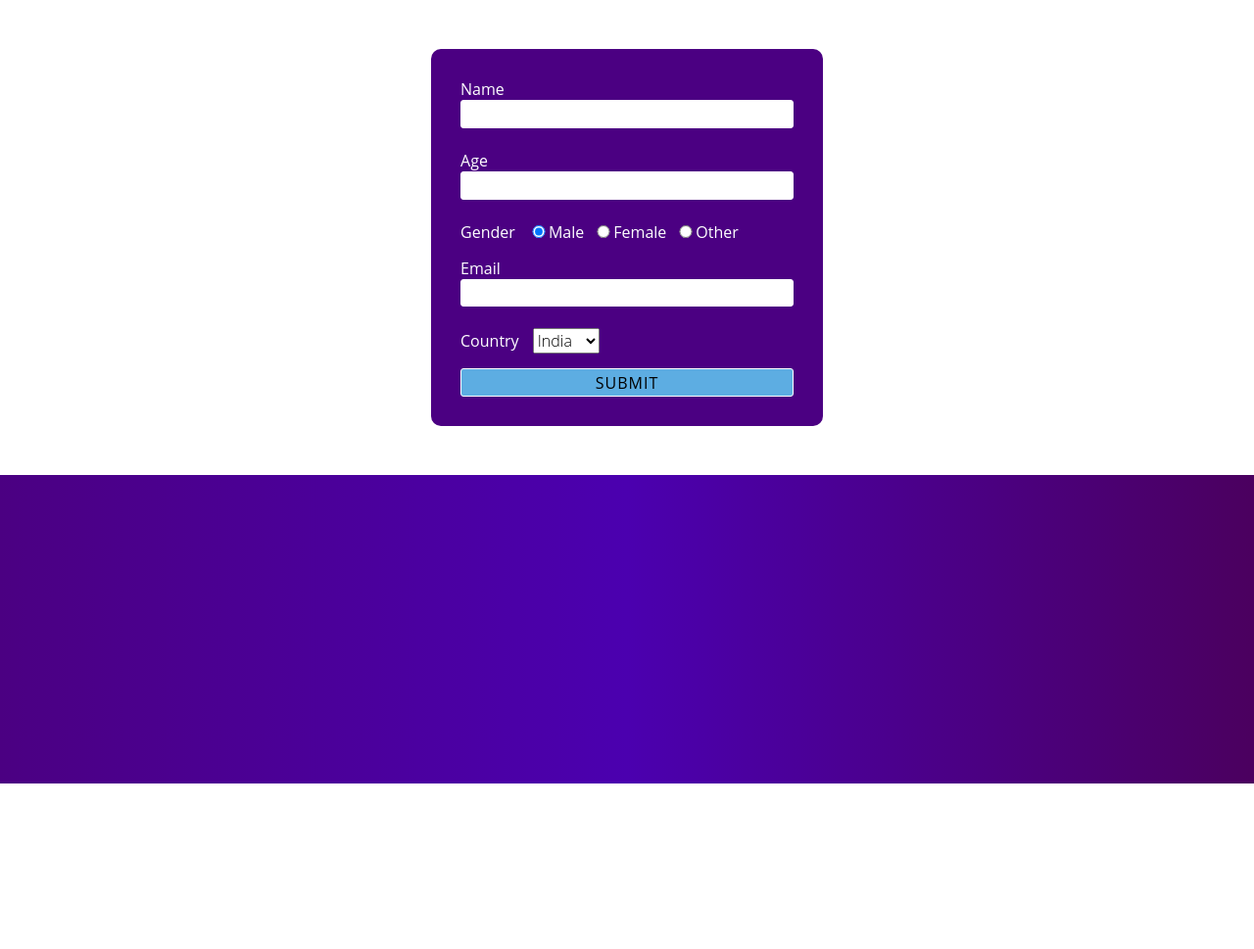
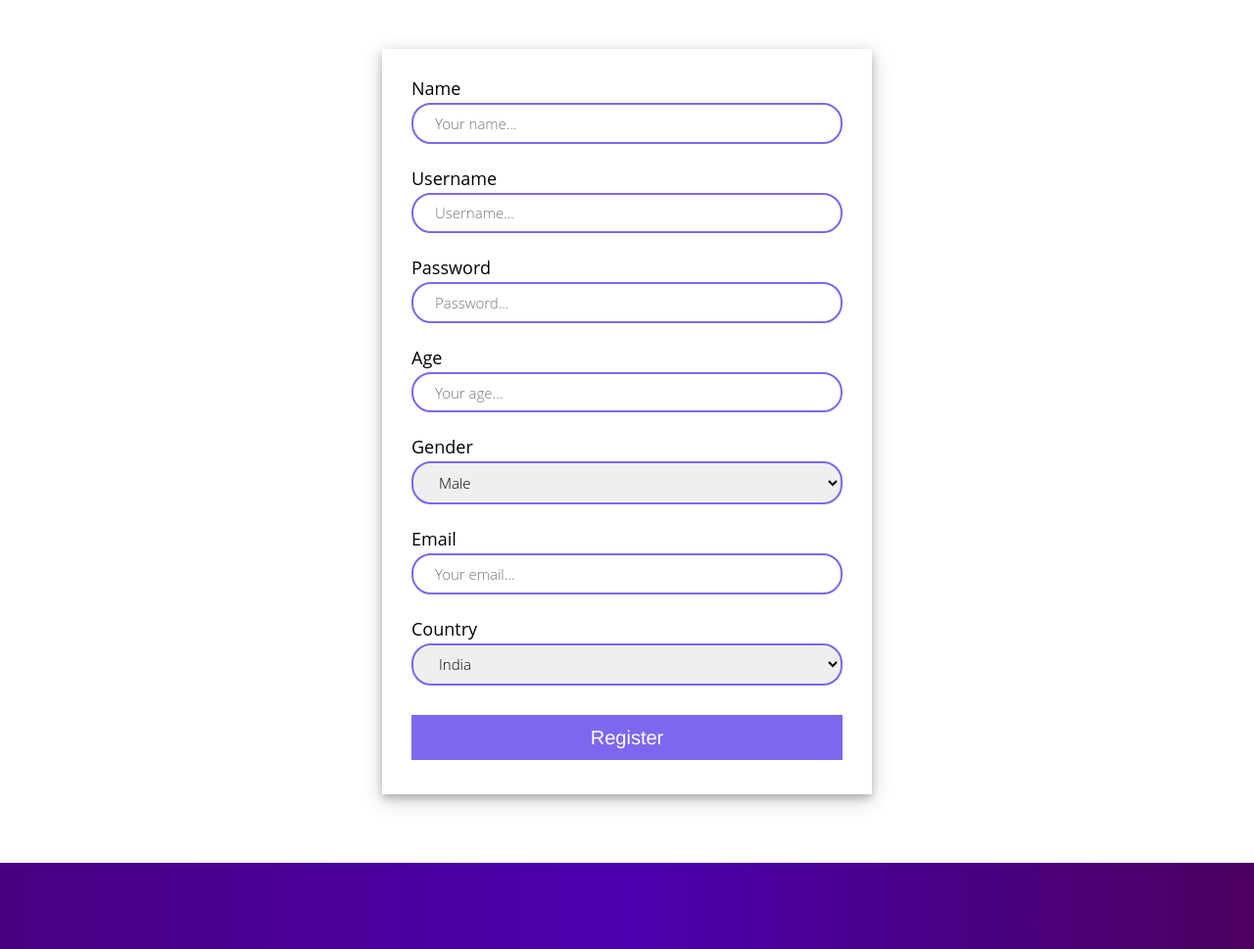
Before and after one commit to pmj642/Codify, a PHP site: page /register.html in a window 1280 px wide. Shown: the whole page at 98% size. Before the commit the page ends 800 px from the top, so only its background shows below. Run offline with PHP 8.4, Linux system fonts and the light colour scheme.

Commit message:
added new elements in form like user and pass

```diff
--- a/assets/stylesheets/main.css
+++ b/assets/stylesheets/main.css
@@ -326,6 +326,18 @@ p a {
   color: #fff;
 }
 
+/* .btn-form {
+    /* display: block; */
+    /* height: 10%;
+    width: 45%; */
+    /* padding: 2% 3%; */
+    /* border: 2px solid #7b68ee; */
+
+    /* text-align: center;
+    background: #7b68ee;
+    color: #fff;
+    font: 400 18px/22px Helvetica, Arial, sans-serif; */
+} */
 
 /*
   ========================================
@@ -384,45 +396,43 @@ p a {
 */
 
 form {
-    width: 400px;
-	border-radius: 10px;
-    /* border: 2px solid #000; */
+    width: 500px;
+    margin: 0 auto 40px;
 	padding: 30px;
-    background: #4b0082;
-    color: #fff;
+    color: #000;
+    font: 400 18px/20px "Open Sans", "Helvetica Neue", Helvetica, Arial, sans-serif;
+    cursor: pointer;
+    box-shadow: 0 4px 8px 0 rgba(0,0,0,0.2),
+                0 6px 20px 0 rgba(0,0,0,0.2);
 }
 
 input,
 select,
 textarea {
-	font: 300 16px/20px "Open Sans", "Helvetica Neue", Helvetica, Arial, sans-serif;
-      /* border: 2px solid #4b0082; */
+    outline: none;
+    font: 300 15px/20px "Open Sans", "Helvetica Neue", Helvetica, Arial, sans-serif;
+    /* border: 2px solid #4b0082; */
+    width: 100%;
+    padding: 2% 5%;
+    margin: 5px 0 5px;
+    display: block;
+    border: 2px solid #7b68ee;
+    border-radius: 20px;
 }
 
-.reg-form {
-    margin: 0 auto 20px;
+textarea {
+    border-radius: 5px;
 }
 
-.register label {
-    font-weight: 400;
+input[type=submit],[type=button] {
+    border-radius: 0;
+    text-align: center;
+    background: #7b68ee;
     color: #fff;
-    cursor: pointer;
+    font: 400 20px/24px Helvetica, Arial, sans-serif;
 }
 
-.register input {
-    width: 100%;
-    padding: 1% 3%;
-	border-radius: 3px;
-}
-
-.register input,
-.register select
-.register textarea {
-    display: block;
-    border: 1px solid #fff;
-}
-
-.register .rad {
+.rad {
     width: 20px;
     display: inline-block;
     margin: auto 0 20px 10px;
--- a/register.html
+++ b/register.html
@@ -19,47 +19,48 @@
 
 		<section class="row">
 			<div class="container">
-				<form class="reg-form" method="post" action="">
+				<form method="post" action="register.php">
 
-					<fieldset class="register">
+					Name
+					<input type="text" id="name" placeholder="Your name..." required>
 
-					<label>
-						Name
-						<input type="text" name="name" required>
-					</label>
+					<br>Username
+					<input type="text" id="user" placeholder="Username..." required>
 
-					<label>
-						<br>Age
-						<input type="number" name="age" required>
-					</label>
+					<br>Password
+					<input type="password" id="pass" placeholder="Password..." required>
 
-					<label>
-						<br>Gender
-						<input class="rad" type="radio" name="gender" value="male" checked>Male<!--
-					 --><input class="rad" type="radio" name="gender" value="female">Female<!--
-				 	 --><input class="rad" type="radio" name="gender" value="other">Other
-					</label>
+					<br>Age
+					<input type="number" id="age" min="5" placeholder="Your age..."required>
 
-					<label>
-						<br>Email
-						<input type="email" name="email" required>
-					</label>
+					<br>Gender
+						<select id="gender" required>
 
-					<label>
-						<br>Country
-						<select name="country" required>
+							<option value="male">Male</option>
+							<option value="female">Female</option>
+							<option value="other">Other</option>
+
+						</select>
+
+						<!-- <input class="rad" type="radio" name="gender" value="male" checked>Male
+					 <input class="rad" type="radio" name="gender" value="female">Female
+					 <input class="rad" type="radio" name="gender" value="other">Other -->
+
+					<br>Email
+						<input type="email" id="email" placeholder="Your email..." required>
+
+					<br>Country
+						<select id="country" required>
 
 							<option value="india">India</option>
 							<option value="china">China</option>
 							<option value="russia">Russia</option>
 
 						</select>
-						<br>
 					</label>
 
-					<input class="btn btn-alt" type="submit" name="submit" value="Submit">
-
-				</fieldset>
+					<br>
+					<input type="submit" value="Register">
 
 				</form>
 
```
Also changed, not shown: register.php (added, +13 -0 lines), upload_form.html (added, +62 -0 lines).
